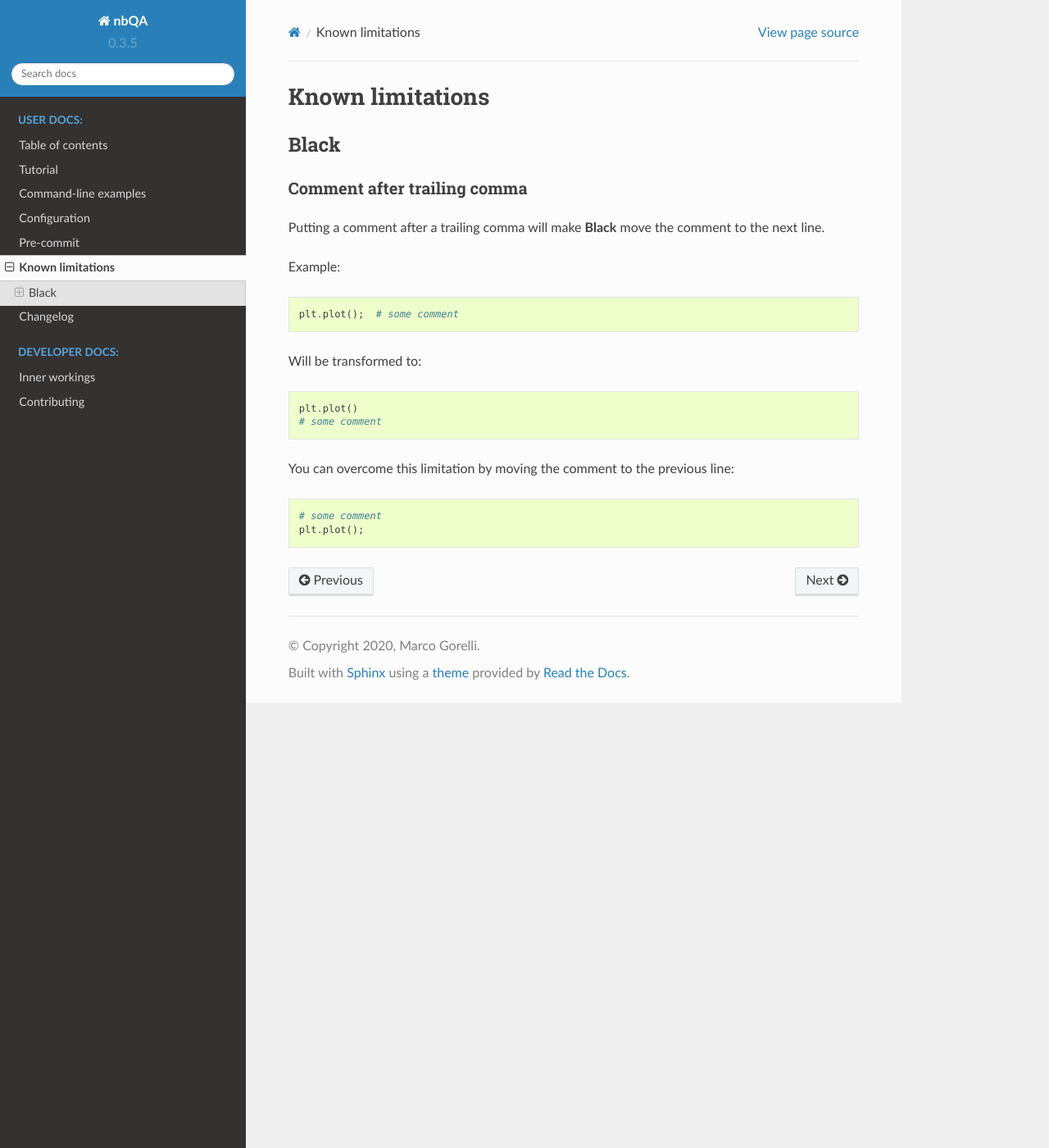
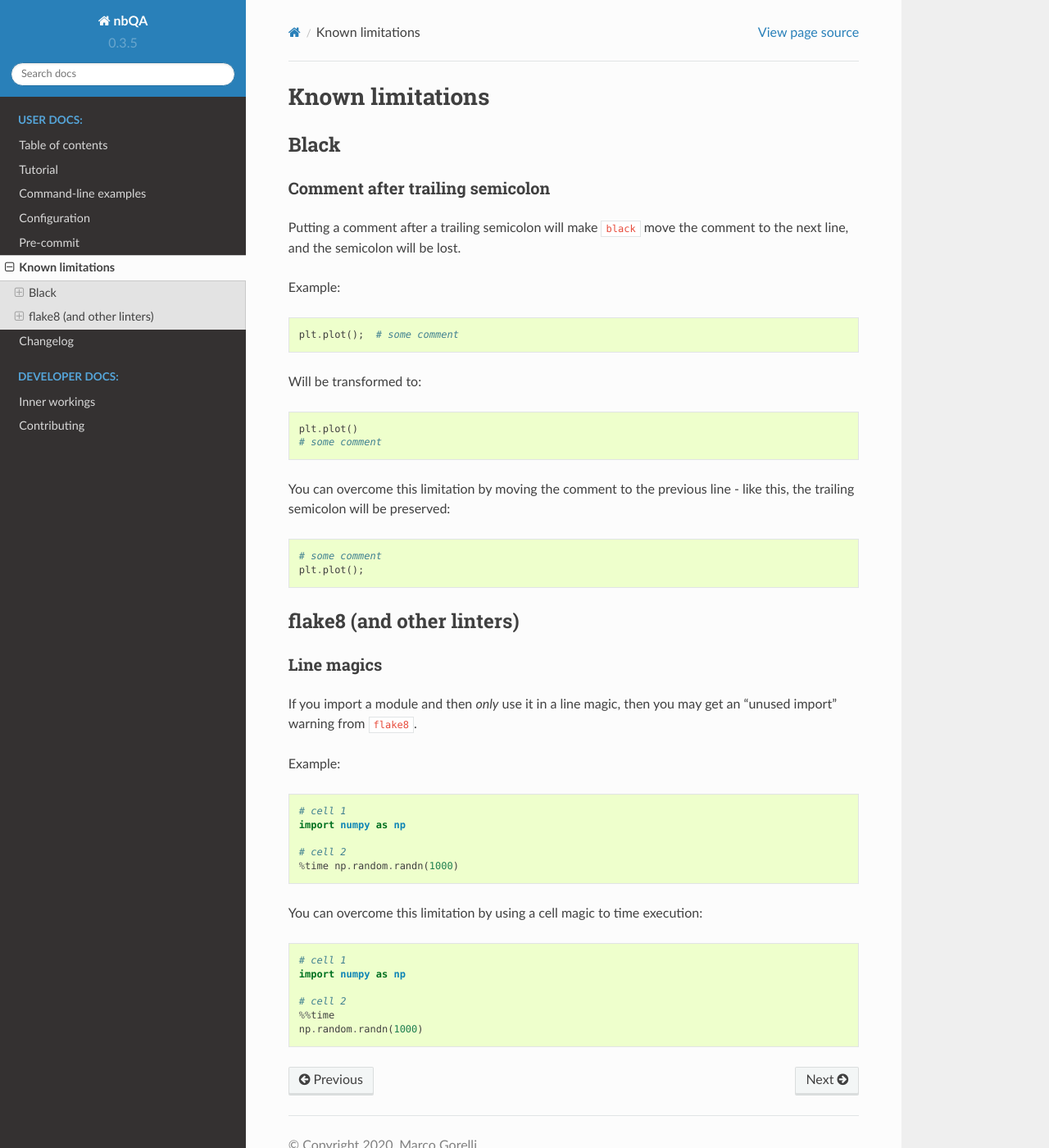
Before and after one commit to nbQA-dev/nbQA, a Sphinx documentation site: the page built from docs/known-limitations.rst, in a window 1280 px wide and 1400 px high. Shown: the whole window at 82% size. Built offline with Sphinx 7.4.7 and the Read the Docs theme 2.0.0, drawn with Linux system fonts in a browser that asks for light colours.

Commit message:
Fix doc errors in 'known limitations' (#388)
* fix known limitations

* colon

* clean up emojis

* badges

* fix some backticks

* italic

```diff
--- a/docs/contributing.rst
+++ b/docs/contributing.rst
@@ -59,9 +59,9 @@ If you are proposing a feature:
 Get Started!
 ------------
 
-Ready to contribute? Here's how to set up `nbqa` for local development.
+Ready to contribute? Here's how to set up ``nbqa`` for local development.
 
-1. Fork the `nbqa` repo on GitHub.
+1. Fork the ``nbqa`` repo on GitHub.
 2. Clone your fork locally::
 
     $ git clone git@github.com:your_name_here/nbqa.git nbqa-dev
--- a/docs/known-limitations.rst
+++ b/docs/known-limitations.rst
@@ -5,11 +5,11 @@ Known limitations
 Black
 -----
 
-Comment after trailing comma
-~~~~~~~~~~~~~~~~~~~~~~~~~~~~
+Comment after trailing semicolon
+~~~~~~~~~~~~~~~~~~~~~~~~~~~~~~~~
 
-Putting a comment after a trailing comma will make **Black** move the comment to the
-next line.
+Putting a comment after a trailing semicolon will make ``black`` move the comment to the
+next line, and the semicolon will be lost.
 
 Example:
 
@@ -25,9 +25,40 @@ Will be transformed to:
     plt.plot()
     # some comment
 
-You can overcome this limitation by moving the comment to the previous line:
+You can overcome this limitation by moving the comment to the previous line - like this,
+the trailing semicolon will be preserved:
 
 .. code:: python
 
     # some comment
     plt.plot();
+
+flake8 (and other linters)
+--------------------------
+
+Line magics
+~~~~~~~~~~~
+
+If you import a module and then *only* use it in a line magic, then you may get an "unused import"
+warning from ``flake8``.
+
+Example:
+
+.. code:: python
+
+    # cell 1
+    import numpy as np
+
+    # cell 2
+    %time np.random.randn(1000)
+
+You can overcome this limitation by using a cell magic to time execution:
+
+.. code:: python
+
+    # cell 1
+    import numpy as np
+
+    # cell 2
+    %%time
+    np.random.randn(1000)
```
Also changed, not shown: README.md (+17 -6 lines), docs/history.rst (+6 -6 lines), .pre-commit-config.yaml.
